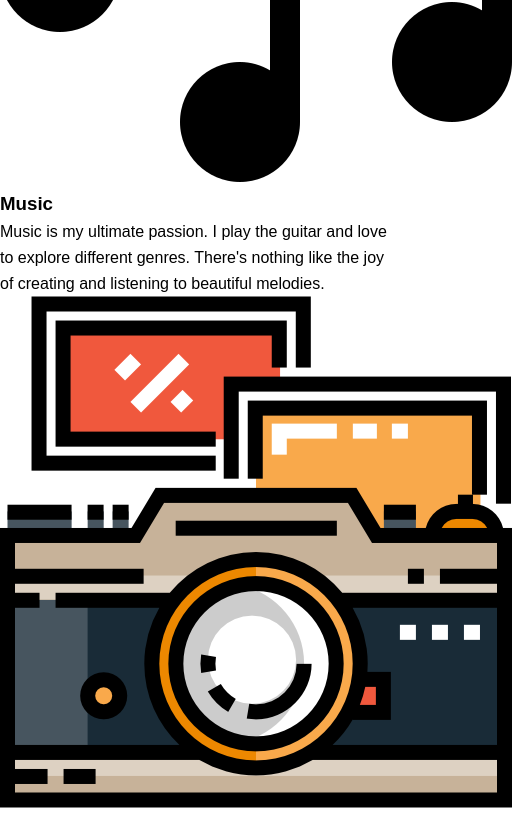
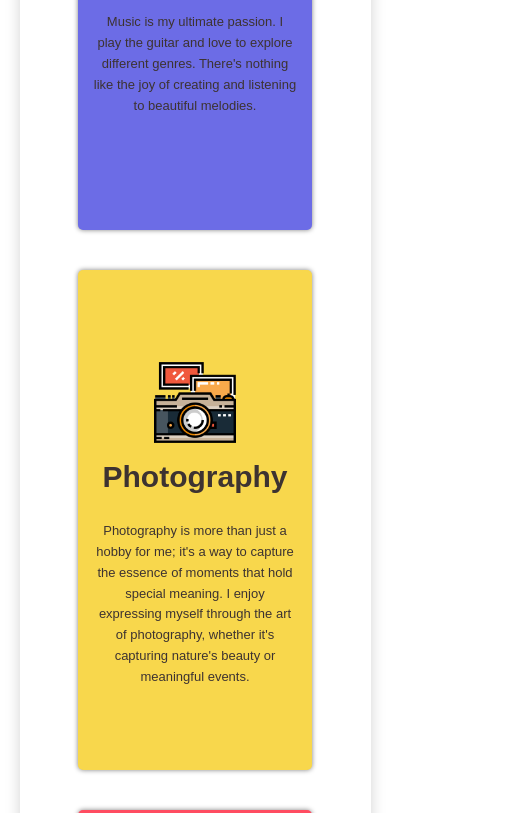
Before and after one commit to Alexandra-Rivera/PW-Laboratorios, a plain HTML site: page [Carpeta] Recursos Laboratorio 02/Laboratorio-02/hobbies.html in a window 390 px wide. Shown: the part 450-1263 px from the top of the page, 512 px wide, since content can reach past the window. Drawn offline with Linux system fonts and the light colour scheme.

Commit message:
Change: Agregando diseno responsivo

```diff
--- a/[Carpeta] Recursos Laboratorio 02/Laboratorio-02/assets/css/hobbies.css
+++ b/[Carpeta] Recursos Laboratorio 02/Laboratorio-02/assets/css/hobbies.css
@@ -0,0 +1,91 @@
+* {
+    margin: 0;
+    padding: 0;
+    box-sizing: border-box;
+}
+
+#hobbies-container {
+    width: 90%;
+    margin: 20px auto;
+    padding: 20px;
+
+    display: flex;
+
+    align-items: center;
+    justify-content: space-evenly;
+
+    border-radius: 5px;
+    box-shadow: 0px 0px 15px lightgray;
+}
+
+.hobby-item {
+    width: 75%;
+    height: 500px;
+    text-align: center;
+    color: #3d3331;
+
+    margin: 20px;
+    padding: 15px;
+
+    border-radius: 5px;
+    box-shadow: 0px 0px 5px gray;
+
+    display: flex;
+    flex-direction: column;
+    justify-content: center;
+    align-items: center;
+}
+
+.hobby-item > h3 {
+    font-size: 30px;
+}
+
+.hobby-item > p {
+    font-size: 20px;
+    margin-top: 20px;
+}
+
+.img-container {
+    max-width: 40%;
+    height: auto;
+    display: flex;
+    justify-content: center;
+    align-items: center;
+
+    margin: 10px;
+}
+
+.img-container img {
+    width: 100%;
+    height: 100%;
+}
+
+.hobby-item:nth-child(3n+1) {
+    background-color: #6c6ce6;
+}
+
+.hobby-item:nth-child(3n+2) {
+    background-color: #f8d74c;
+}
+
+.hobby-item:nth-child(3n) {
+    background-color: #ff4c61;
+}
+
+/* Media query para tamaños de pantalla más pequeños */
+@media (max-width: 768px) {
+    #hobbies-container {
+        width: 90%; /* Ancho del .hobby-item para pantallas más pequeñas */
+        margin: 20px auto; /* Centra horizontalmente */
+
+        display: flex;
+        flex-direction: column;
+        justify-content: center; /* Centra verticalmente los elementos */
+        text-align: center;
+    }
+
+    .hobby-item > p {
+        font-size: small;
+    }
+
+}
--- a/[Carpeta] Recursos Laboratorio 02/Laboratorio-02/hobbies.html
+++ b/[Carpeta] Recursos Laboratorio 02/Laboratorio-02/hobbies.html
@@ -6,6 +6,7 @@
         <link rel="icon" href="./assets/icons/favicon.ico" type="image/x-icon">
         <title>Laboratorio 01 - Hobbies</title>
         <link rel="stylesheet" href="assets/css/main.css">
+        <link rel="stylesheet" href="./assets/css/hobbies.css">
     </head>
     <body>
         <header>
@@ -19,7 +20,9 @@
         </header>
         <section id="hobbies-container">
             <div class="hobby-item">
-                <img src="./assets/img/music-note.png" alt="Music" />
+                <figure class="img-container">
+                    <img src="./assets/img/music-note.png" alt="Music" />
+                </figure>
                 <h3>Music</h3>
                 <p>Music is my ultimate passion. I play the guitar and love
                     to
@@ -28,7 +31,9 @@
                     melodies.</p>
             </div>
             <div class="hobby-item">
-                <img src="./assets/img/photography.png" alt="Photography" />
+                <figure class="img-container">
+                    <img src="./assets/img/photography.png" alt="Photography" />
+                </figure>
                 <h3>Photography</h3>
                 <p>Photography is more than just a hobby for me; it's a way
                     to
@@ -39,7 +44,9 @@
                     nature's beauty or meaningful events.</p>
             </div>
             <div class="hobby-item">
-                <img src="./assets/img/videogame.png" alt="VideoGames" />
+                <figure class="img-container">
+                    <img src="./assets/img/videogame.png" alt="VideoGames" />
+                </figure>
                 <h3>Video Games</h3>
                 <p>Video games are not just a form of entertainment; they
                     are a
```
